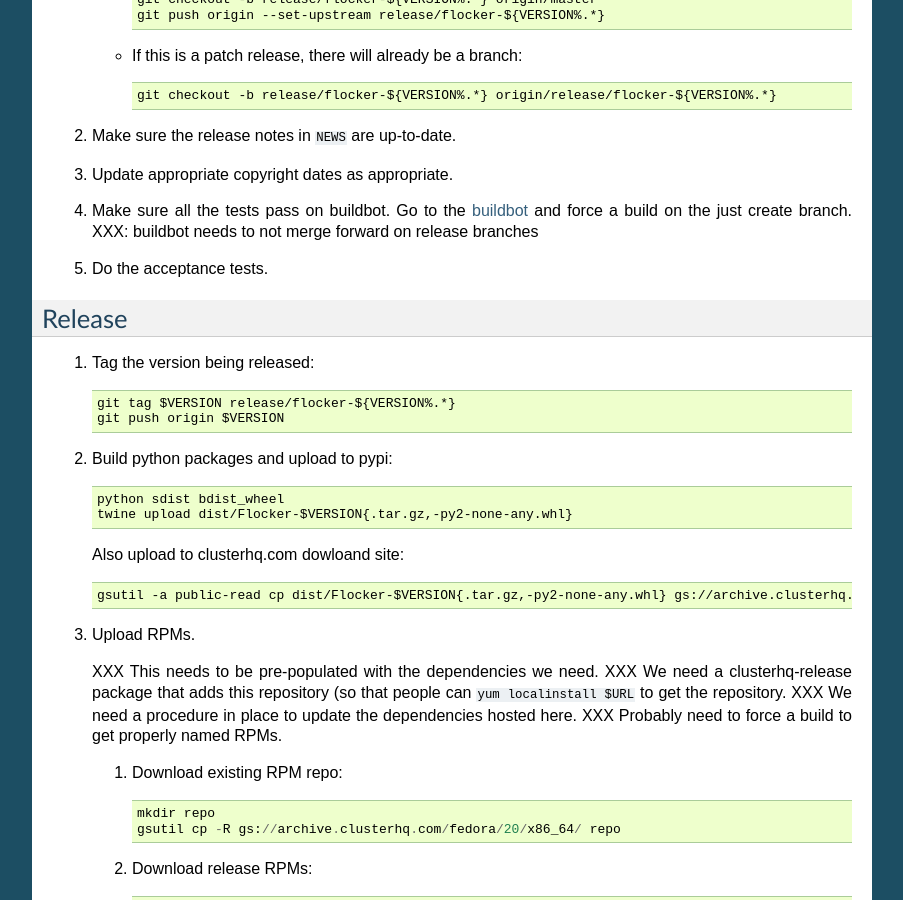
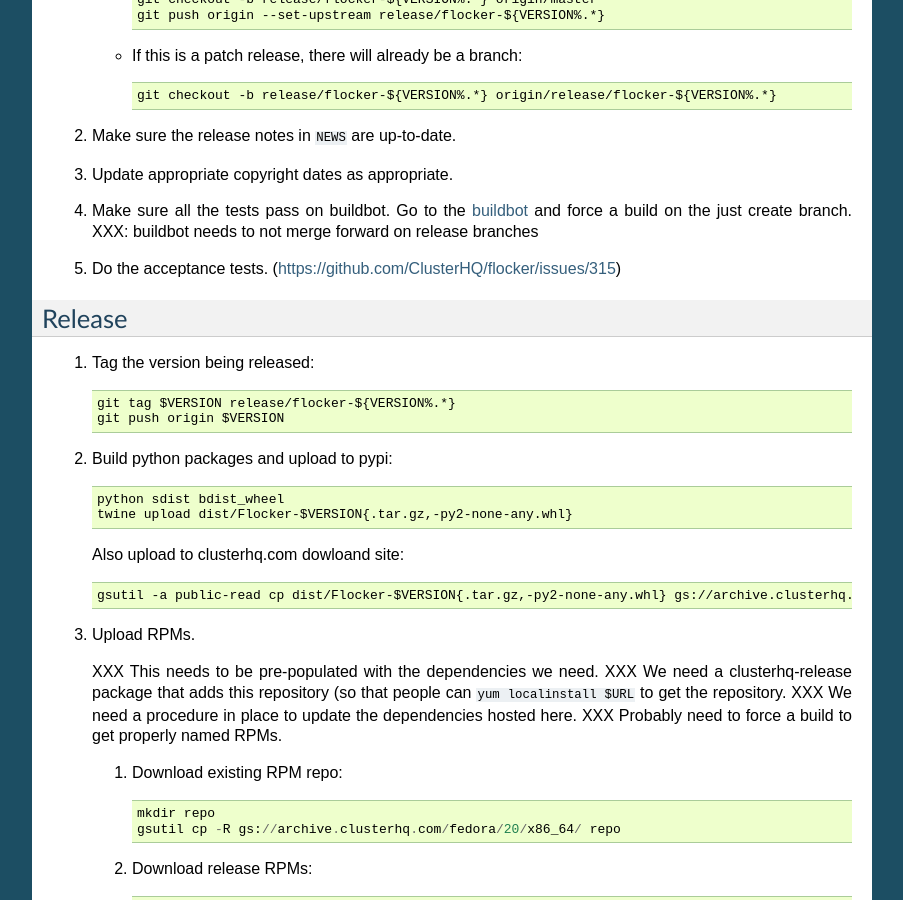
Before and after one commit to ClusterHQ/flocker, a Sphinx documentation site: the page built from docs/release-process.rst, in a window 1280 px wide and 900 px high, scrolled down 817 px. Shown: the whole window, without its empty margins (198-1101 px from the left). Built offline with Sphinx 7.4.7, drawn with Linux system fonts in a browser that asks for light colours; some of the changed lines change nothing that is shown.

Commit message:
Link to acceptance test issue.

```diff
--- a/docs/release-process.rst
+++ b/docs/release-process.rst
@@ -53,7 +53,7 @@ Preparing for a release
 4. Make sure all the tests pass on buildbot.
    Go to the `buildbot <http://build.clusterhq.com/boxes-flocker>`_ and force a build on the just create branch.
    XXX: buildbot needs to not merge forward on release branches
-5. Do the acceptance tests.
+5. Do the acceptance tests. (https://github.com/ClusterHQ/flocker/issues/315)
 
 Release
 -------
```
